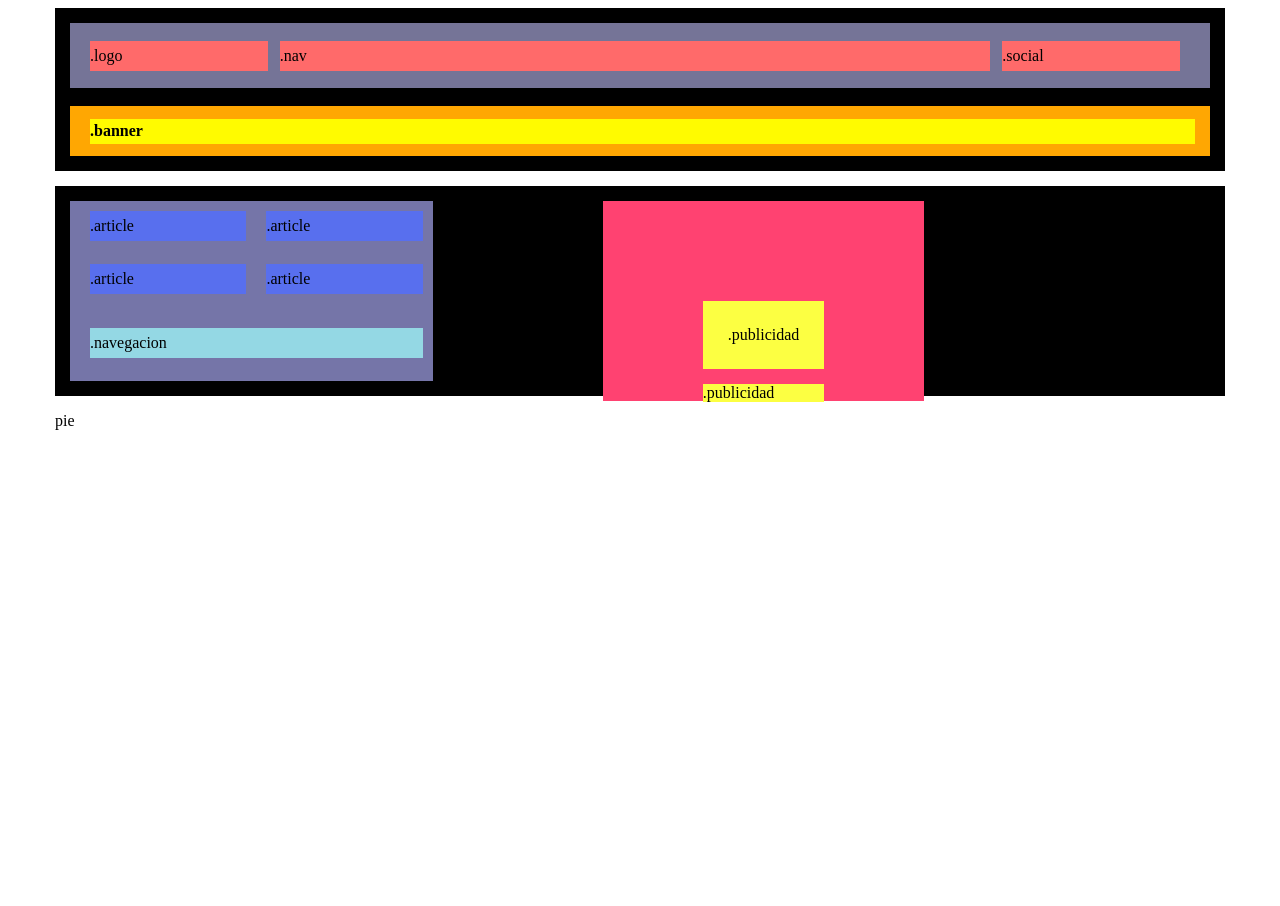
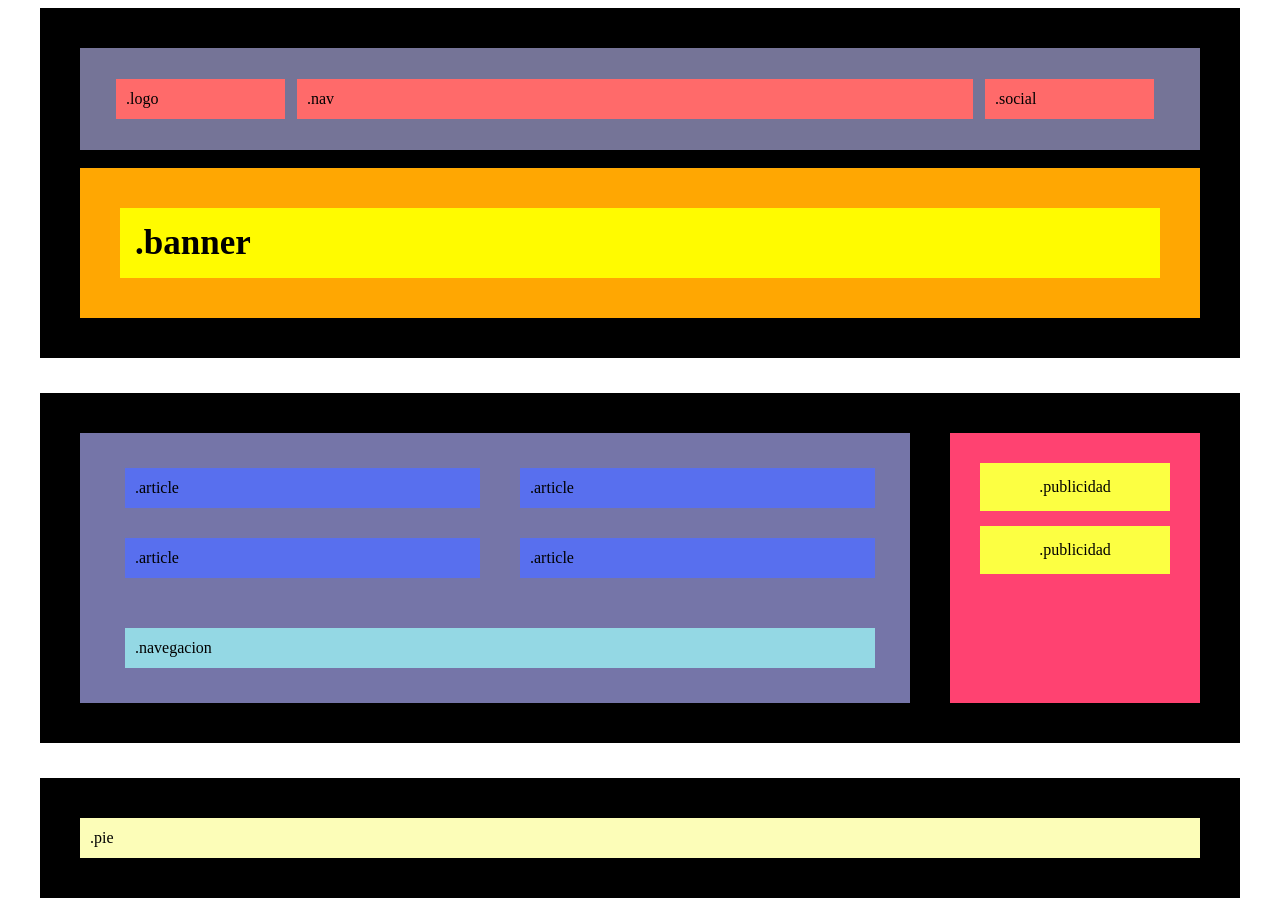
Before and after one commit to mikelji97/Sprint-1, a PHP site: page / in a window 1280 px wide. Before the commit the page ends 430 px from the top, so only its background shows below. Run offline with PHP 8.4, Linux system fonts and the light colour scheme.

Commit message:
Pagina terminada

```diff
--- a/Ejercicio1/css/style.css
+++ b/Ejercicio1/css/style.css
@@ -3,23 +3,19 @@ body {
 }
 .global {
     margin: 0 auto;
-    max-width: 1170px;
+    max-width: 1200px;
 }
 .header {
-    max-width: 1170px;
     background-color: black;
-    padding: 15px;
-
+    padding: 40px;
 }
 .container {
     display: flex;
     flex-direction: row;
     gap: 12px;
     align-items: center;
-    height: 35px;
     background-color: rgb(117, 116, 151);
-    padding: 15px;
-
+    padding: 31px;
 }
 .container .logo {
     display: flex;
@@ -27,14 +23,16 @@ body {
     flex: 1;
     background-color: rgb(255, 106, 106);
     margin-left: 5px;
-    height: 30px;
+    height: 40px;
+    text-indent: 10px;
 }
 .container .nav {
     display: flex;
     align-items: center;
     flex: 4;
     background-color: rgb(255, 106, 106);
-    height: 30px;
+    height: 40px;
+    text-indent: 10px;
 
 }
 .container .social {
@@ -43,98 +41,124 @@ body {
     flex: 1;
     background-color: rgb(255, 106, 106);
     margin-right: 15px;
-    height: 30px;
+    height: 40px;
+    text-indent: 10px;
 }
 .banner {
     display: flex;
-    height: 50px;
+    padding: 40px;
     background-color: rgb(255, 167, 2);
-    align-items: center;
-    padding-left: 10px;
+
 
 }
 .banner .banner1{
     display: flex;
     background-color :rgb(255, 251, 0);
     flex: 1;
-    height: 25px;
-    align-items: center;
-    margin-right: 15px;
-    margin-left: 10px;
+    padding: 15px;
+    font-size: 35px;
+
 }
 .section{
     display: flex;;
     background-color: black;
-    margin-top: 15px;
-    padding: 15px;
-    height: 180px;
-    max-width: 1170px;
+    margin-top: 35px;
+    padding: 40px;
+    gap: 40px;
 }
 .section .article {
     display: flex;
     flex-direction: row;
-    gap: 10px;
-    padding: 10px;
+    gap: 30px;
+    padding: 35px;
     flex-wrap: wrap;
     background-color: rgb(117, 117, 168);
-    margin-right: 170px;
+    width: 80%;
+
 
 }
 .article .article1 {
     display: flex;
     background-color: rgb(88, 111, 238);
-    height: 30px;
+    height: 40px;
     flex: 40%;
     align-items: center;
     margin-left: 10px;
+    text-indent: 10px;
 }
 .article .article2 {
     display: flex;
     background-color: rgb(88, 111, 238);
-    height: 30px;
+    height: 40px;
     flex: 40%;
     align-items: center;
     margin-left: 10px;
+    text-indent: 10px;
 }
 .article .article3 {
     display: flex;
     background-color: rgb(88, 111, 238);
-    height: 30px;
+    height: 40px;
     flex: 30%;
     align-items: center;
     margin-left: 10px;
+    text-indent: 10px;
 }
 .article .article4 {
     display: flex;
     background-color: rgb(88,111, 238);
-    height: 30px;
+    height:40px;
     flex: 30%;
     align-items: center;
     margin-left: 10px;
+    text-indent: 10px;
 }
 .article .navegacion {
     display: flex;
     background-color: rgb(148, 216, 228);
-    height: 30px;
+    height: 40px;
     flex: 100%;
     margin-top: 10px;
     align-items: center;
     margin-left: 10px;
+    margin-top: 20px;
+    text-indent: 10px;
 }
 .aside {
     display: flex;
     flex-direction: column;
     background-color: rgb(255, 66, 113);
     gap: 15px;
-    padding: 100px;
+    padding: 30px;
+    width: 20%;
 
 }
 .aside .publi1 {
     display: flex;
     background-color: rgb(252, 255, 66);
-    padding: 25px;
+    padding: 15px;
+    justify-content: center;
+
 }
 .aside .publi2 {
     display: flex;
     background-color: rgb(252, 255, 66);
+    padding: 15px;
+    justify-content: center;
 }
+.footer-container {
+    display: flex;
+    background-color: rgb(0, 0, 0);
+    height: 40px;
+    padding: 40px;
+    margin-top: 35px;
+
+}
+.footer1 {
+    display: flex;
+    background-color: rgb(252, 253, 184);
+    flex: 1;
+    align-items: center;
+    justify-content: flex-start;
+    text-indent: 10px;
+}
--- a/Ejercicio1/index.html
+++ b/Ejercicio1/index.html
@@ -33,7 +33,9 @@
     </aside>
     </section>
     <footer>
-        <p>pie</p>
+        <div class="footer-container">
+            <div class="footer1"><div class="pie">.pie</div></div>
+        </div>
     </footer>
 </div>
 </body>
```
